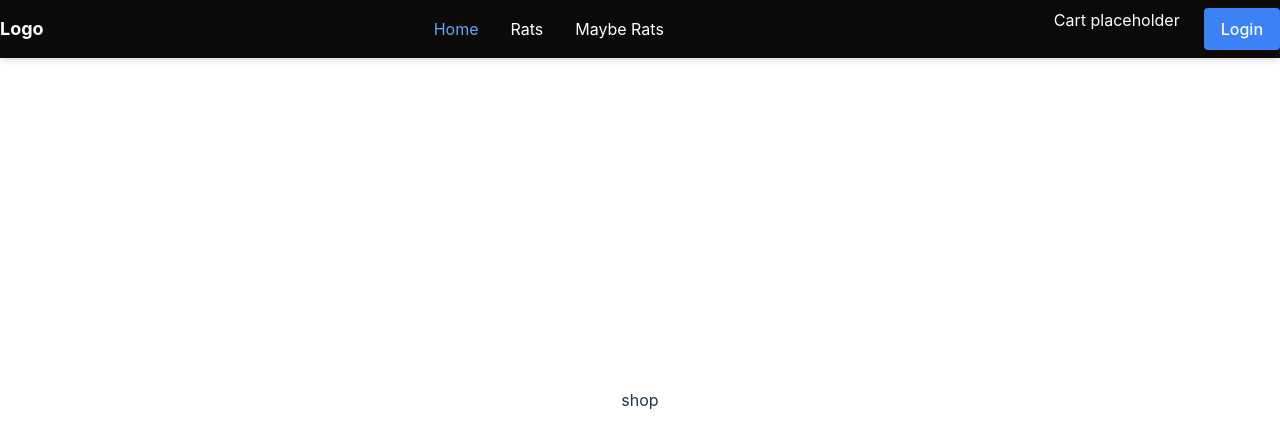
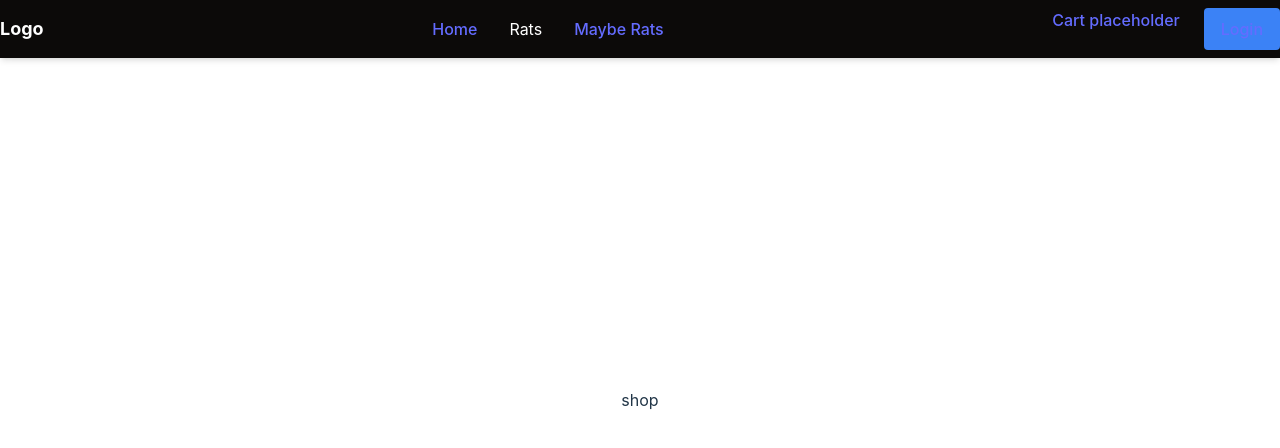
Before and after one commit to jumistrandberg/rat-shop-frontend, a React (Vite) app: page / in a window 1280 px wide. Shown: the top 448 px of the page. Built offline with nearby package versions, Linux system fonts and the light colour scheme.

Commit message:
Adds react-router-dom Link

```diff
--- a/src/components/Navbar.tsx
+++ b/src/components/Navbar.tsx
@@ -1,4 +1,5 @@
 import { useState } from "react";
+import { Link } from "react-router-dom";
 
 const Navbar = () => {
   const [menu, setMenu] = useState("home");
@@ -13,7 +14,7 @@ const Navbar = () => {
             onClick={() => setMenu("home")}
             className={`cursor-pointer ${menu === "home" ? "text-blue-400" : ""}`}
           >
-            Home
+            <Link to="/">Home</Link>
           </li>
           <li
             onClick={() => setMenu("rats")}
@@ -25,13 +26,15 @@ const Navbar = () => {
             onClick={() => setMenu("maybe")}
             className={`cursor-pointer ${menu === "maybe" ? "text-blue-400" : ""}`}
           >
-            Maybe Rats
+            <Link to="/maybe">Maybe Rats</Link>
           </li>
         </ul>
 
         <div className="nav-login-cart flex space-x-6">
-          <p>Cart placeholder</p>
-          <button className="bg-blue-500 px-4 py-2 rounded hover:bg-blue-600">Login</button>
+          <Link to="/cart">Cart placeholder</Link>
+          <button className="bg-blue-500 px-4 py-2 rounded hover:bg-blue-600">
+            <Link to="/login">Login</Link>
+          </button>
         </div>
       </div>
     </nav>
```
